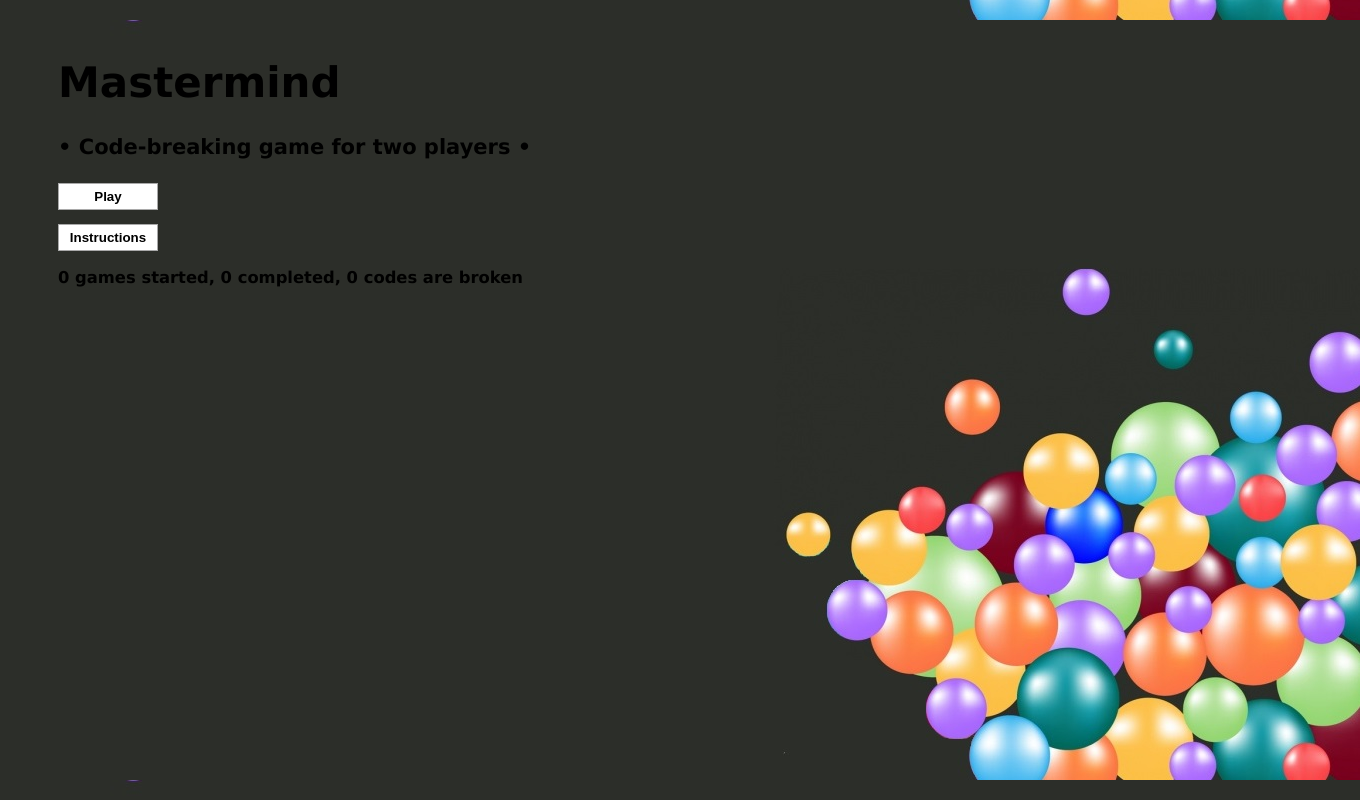
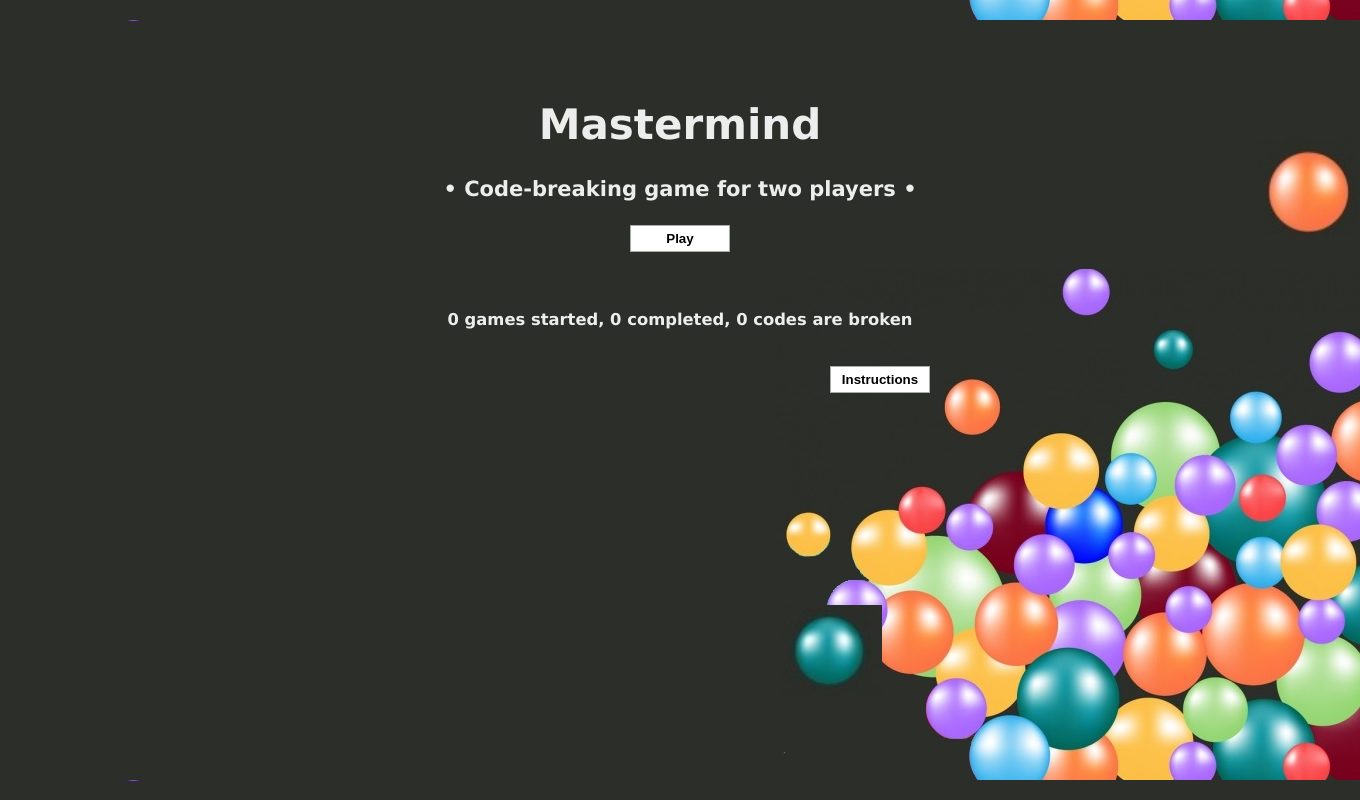
Before and after one commit to vemartens/WebData_Web_Assignment1, a Node server app: page / in a window 1360 px wide. Run offline with Node 20, Linux system fonts and the light colour scheme.

Commit message:
BOLLETJES WOOH

```diff
--- a/public/stylesheets/splash.css
+++ b/public/stylesheets/splash.css
@@ -7,6 +7,14 @@
     background-image: url("background_balls.jpg");
     background-position: right;
     background-color: #cccccc;
+    padding: 100px;
+    display: table;
+    /* margin: 50px; */
+    margin: auto;
+    vertical-align: middle;
+    text-align: center;
+    vertical-align: middle;
+    color: rgba(255, 255, 255, 0.918);
 }
 h1 {
     font-size: 300%;
@@ -17,10 +25,40 @@
     bottom: 7px;
 }
 
+.playButton {
+    /* position: relative;   */
+    /* bottom: -100px; */
+    size: 200%;
+}
+
 #instruction{
     position: relative;
-    bottom: 0px;
-    left: 0px;
+    bottom: -100px;
+    left: 200px;
+}
+
+#bolpic{
+    position: relative;
+    bottom: 300px;
+    left: 680px;
+    /* width: 100px;
+    height: 100px; */
+    size: 50%;
+    animation-name: movingBig;
+    animation-duration: 10s;
+    animation-iteration-count: infinite;
+}
+
+#bolpic2{
+    position: relative;
+    bottom: -250px;
+    left: 100px;
+    /* width: 100px;
+    height: 100px; */
+    size: 50%;
+    animation-name: movingSmall;
+    animation-duration: 7s;
+    animation-iteration-count: infinite;
 }
 
 button {
@@ -50,3 +88,20 @@
 h2::after {
     content : " •"
 }
+
+
+@keyframes movingBig {
+    0% {bottom: 300px}
+    25% {bottom: 200px}
+    50% {bottom: 300px}
+    75% {bottom: 200px}
+    100% {bottom: 300px}
+}
+
+@keyframes movingSmall {
+    0% {bottom: -250px}
+    25% {bottom: -200px}
+    50% {bottom: -250px}
+    75% {bottom: -200px}
+    100% {bottom: -250px}
+}
--- a/views/splash.ejs
+++ b/views/splash.ejs
@@ -7,7 +7,8 @@
     <body>
         <main>
             <section id="top">
-                <h1>Mastermind</h1>
+                <h1 class="mastermind">Mastermind</h1>
+                <!-- <h5 class="neon" data-text="U">MA<span class="flicker-slow">ST</span>E<span class="flicker-fast">R</span>MIND</h5> -->
                 <h2>Code-breaking game for two players</h2>
             </section>
 
@@ -15,7 +16,7 @@
 
             <section id="play">
                 <form action="/play" method="get">
-                    <button type="submit">Play</button>
+                    <button class="playButton" type="submit">Play</button>
                 </form>
             </section>
 
@@ -44,6 +45,14 @@
                 </h3>
             </section>
 
+            <picture id="bolpic">
+                <img src="bolletjeOranje.png" alt="bolletjeOranje" style="width:100px;">
+            </picture>
+
+            <picture id="bolpic2">
+                <img src="bolletjeBlauw.png" alt="bolletjeBlauw" style="width:100px;">
+            </picture>
+
             <script src="javascripts/instruction.js"></script>
         </main>
     </body>
```
Also changed, not shown: public/bolletjeBlauw.png (added), public/bolletjeOranje.png (added), public/hoi.jpg (added).
